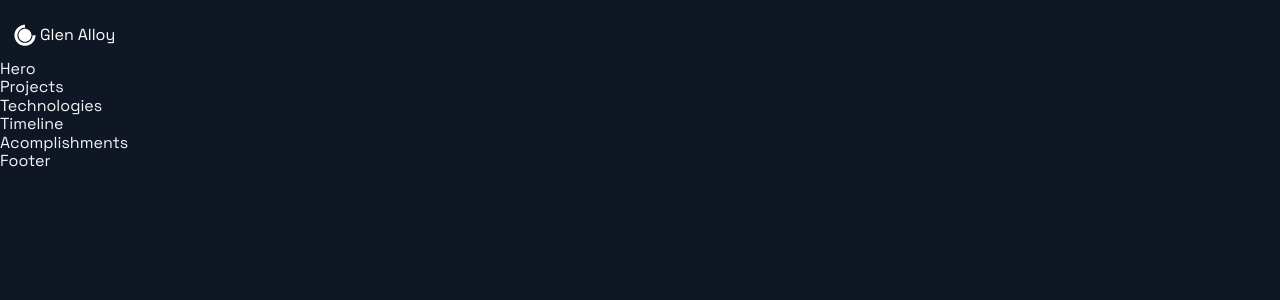
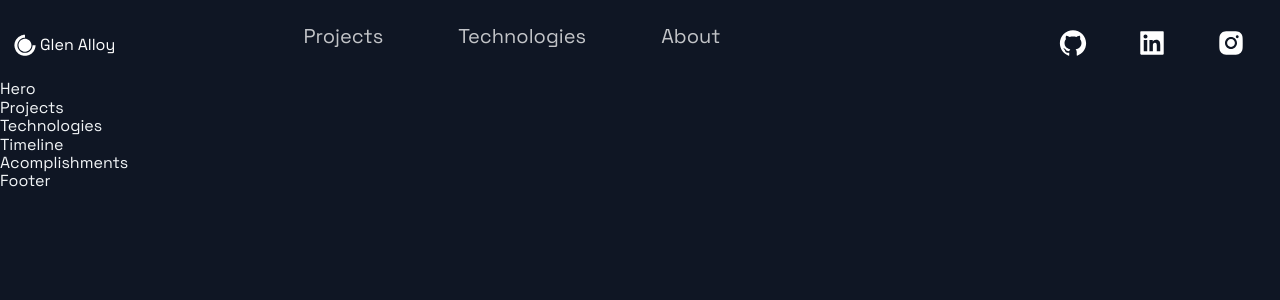
Before and after one commit to glen654/portfolio, a Next.js app: page / in a window 1280 px wide. Shown: the top 300 px of the page. Built offline with nearby package versions, Linux system fonts and the light colour scheme.

Commit message:
social links done

```diff
--- a/src/components/Header/Header.js
+++ b/src/components/Header/Header.js
@@ -12,6 +12,34 @@
           <DiCssdeck size="3rem"/> <span>Glen Alloy</span>
         </Link>
     </Div1>
+    <Div2>
+      <li>
+        <Link href="#projects">
+            <NavLink>Projects</NavLink>
+        </Link>
+      </li>
+      <li>
+        <Link href="#tech">
+            <NavLink>Technologies</NavLink>
+        </Link>
+      </li>
+      <li>
+        <Link href="#About">
+            <NavLink>About</NavLink>
+        </Link>
+      </li>
+    </Div2>
+    <Div3>
+      <SocialIcons href='https://github.com'>
+          <AiFillGithub size="3rem" />
+      </SocialIcons>
+      <SocialIcons href='https://linkedin.com'>
+          <AiFillLinkedin size="3rem" />
+      </SocialIcons>
+      <SocialIcons href='https://medium.com'>
+          <AiFillInstagram size="3rem" />
+      </SocialIcons>
+    </Div3>
   </Container>
 );
 
```
